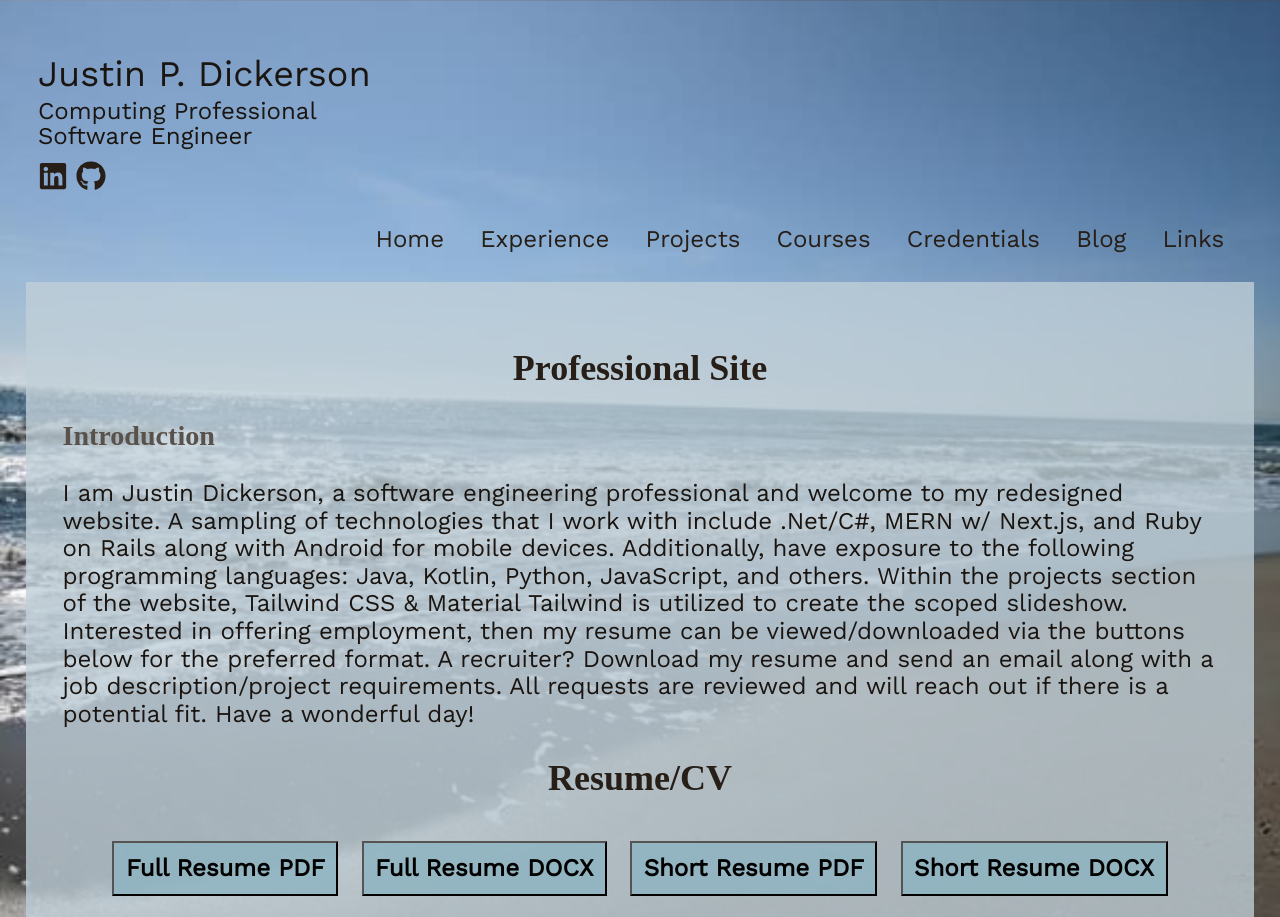
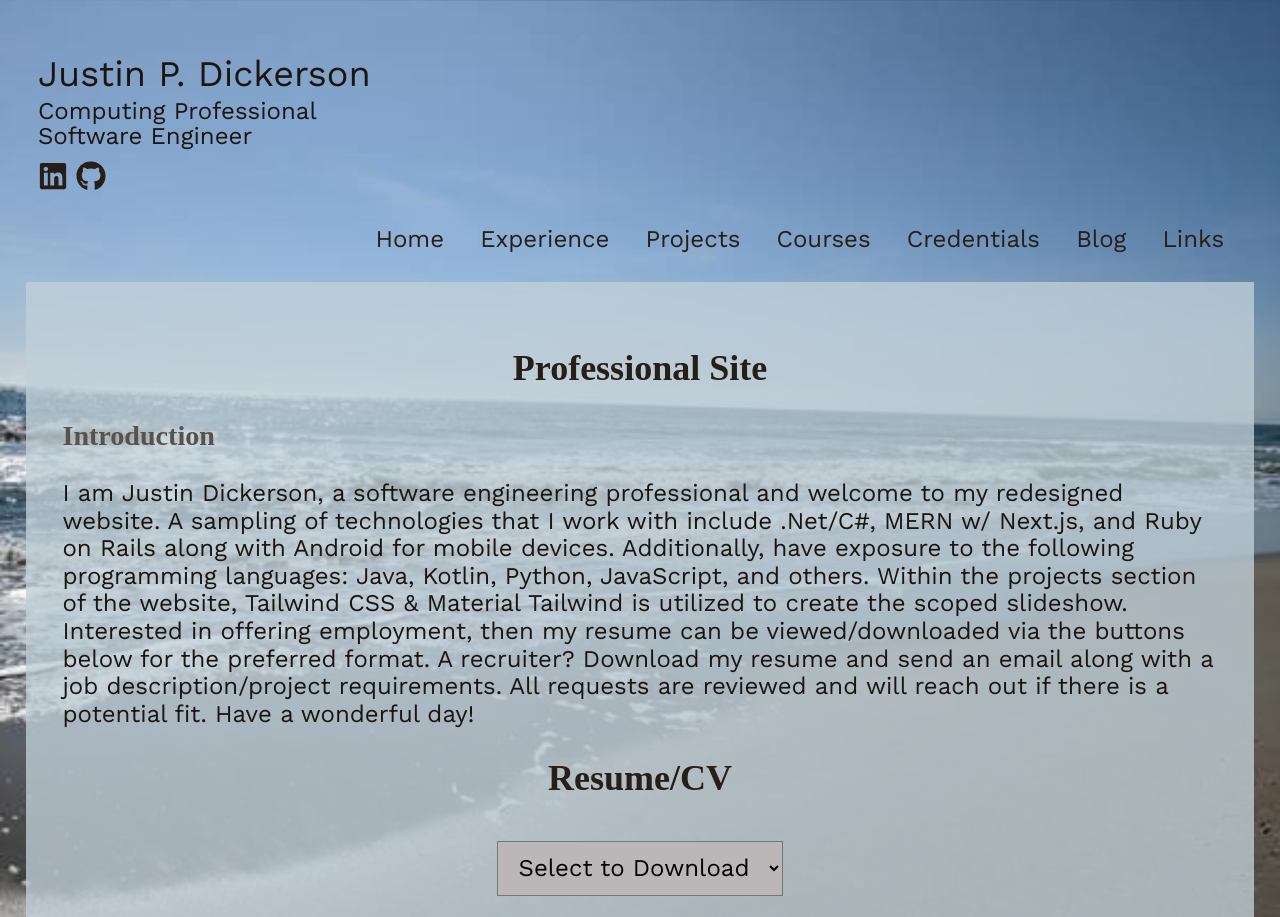
Before and after one commit to dj911ice/portfolio-mern-next, a Next.js app in the folder code/mpc/: page / in a window 1280 px wide. Shown: the top 917 px of the page. Built offline with nearby package versions, Linux system fonts and the light colour scheme.

Commit message:
upgraded Next.js to 14.2.4 and drop-downs for resume/credential downloads.

```diff
--- a/code/mpc/package.json
+++ b/code/mpc/package.json
@@ -18,7 +18,7 @@
     "eslint-config-next": "13.3.0",
     "http-proxy": "^1.18.1",
     "modern-normalize": "^2.0.0",
-    "next": "14.0.4",
+    "next": "14.2.4",
     "next-auth": "^4.22.1",
     "next-usequerystate": "^1.7.2",
     "nodemon": "^2.0.20",
--- a/code/mpc/src/pages/index.js
+++ b/code/mpc/src/pages/index.js
@@ -6,6 +6,50 @@ import React from "react";
 // const inter = Inter({subsets: ['latin']})
 
 export default function Home() {
+    const [resumeValue, setResumeValue] = React.useState(0);
+
+    function resumeDownload (resumeValue) {
+        if (resumeValue === 0) {
+
+        } else if (resumeValue === 1) {
+            return (
+                <>
+                    <a href={"/resume/JPDSWEResume_090223.pdf"} target={"_blank"}>
+                        <button id={"pdf"}>Full Resume PDF</button>
+                    </a> &nbsp;
+                    <a href={"/resume/JPDSWEResume_090223.docx"}>
+                        <button id={"docx"}>Full Resume DOCX</button>
+                    </a>
+                </>
+
+            )
+
+        } else if (resumeValue === 2) {
+            return (
+                <>
+                    <a href={"/resume/JPDResume_090423.pdf"} target={"_blank"}>
+                        <button id={"pdf"}>Short Resume PDF</button>
+                    </a> &nbsp;
+                    <a href={"/resume/JPDResume_090423.docx"}>
+                        <button id={"docx"}>Short Resume DOCX</button>
+                    </a>
+                </>
+
+            )
+        } else if (resumeValue === 3) {
+            return (
+                <>
+                    <a href={"/resume/JPD_Credential_Background_Summary.pdf"} target={"_blank"}>
+                        <button id={"pdf"}>Credential Summary PDF</button>
+                    </a> &nbsp;
+                    <a href={"/resume/JPD_Credential_Background_Summary.docx"}>
+                        <button id={"docx"}>Credential Summary DOCX</button>
+                    </a>
+                </>
+            )
+        }
+    }
+
     return (
         <>
             <Head>
@@ -32,24 +76,23 @@ export default function Home() {
                     </p>
 
                     <h2>Resume/CV</h2>
-                    <div className={"resume"}>
-                        <a href={"/resume/JPDSWEResume_090223.pdf"} target={"_blank"}>
-                            <button id={"pdf"}>Full Resume PDF</button>
-                        </a>
-                        <a href={"/resume/JPDSWEResume_090223.docx"}>
-                            <button id={"docx"}>Full Resume DOCX</button>
-                        </a><a href={"/resume/JPDResume_090423.pdf"} target={"_blank"}>
-                            <button id={"pdf"}>Short Resume PDF</button>
-                        </a>
-                        <a href={"/resume/JPDResume_090423.docx"}>
-                            <button id={"docx"}>Short Resume DOCX</button>
-                        </a><a href={"/resume/JPD_Credential_Background_Summary.pdf"} target={"_blank"}>
-                            <button id={"pdf"}>Credential Summary PDF</button>
-                        </a>
-                        <a href={"/resume/JPD_Credential_Background_Summary.docx"}>
-                            <button id={"docx"}>Credential Summary DOCX</button>
-                        </a>
-                    </div>
+                    <section className={"resume"}>
+                        <form>
+                            <select className={"center-middle"}
+                                    name={"resumeValue"}
+                                    id="resumeValue"
+                                    value={resumeValue}
+                                    onChange={e => {
+                                        setResumeValue(parseInt(e.target.value))
+                                    }}>
+                                <option disabled={false} value={0}>Select to Download</option>
+                                <option value={1}>Full Resume</option>
+                                <option value={2}>Short Resume</option>
+                                <option value={3}>Credential Summary</option>
+                            </select>
+                        </form>
+                        {resumeDownload(resumeValue)}
+                    </section>
 
                     <h3>About</h3>
                     <p>
@@ -62,8 +105,6 @@ export default function Home() {
                         (collection) of links where I give credit to the creators of the technologies & tools that allow
                         not only myself but everyone else to create for the mobile, web, and beyond.
                     </p>
-
-
                 </section>
             </main>
             <footer>
```
